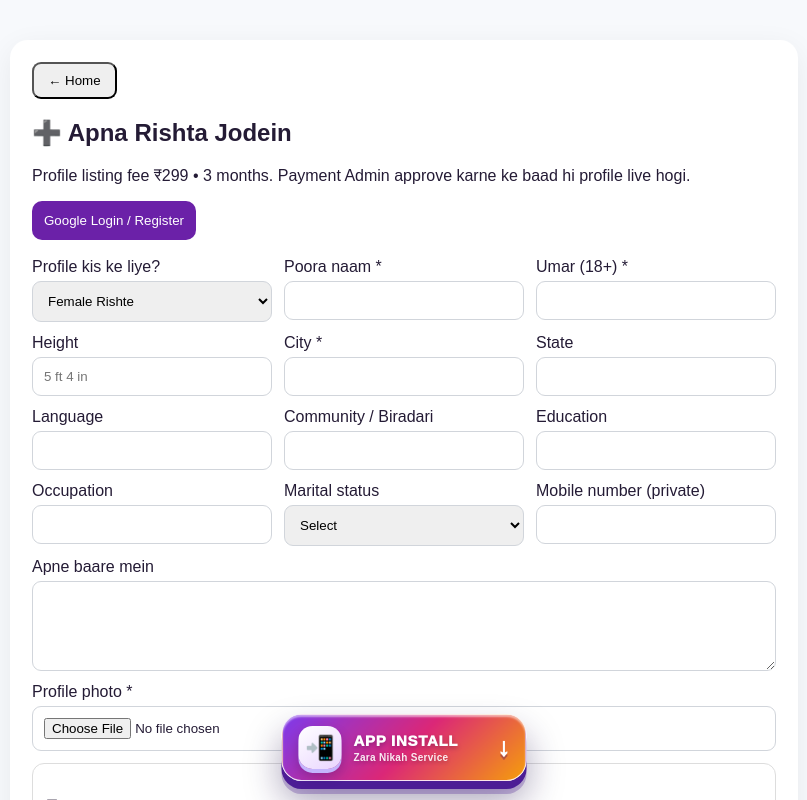
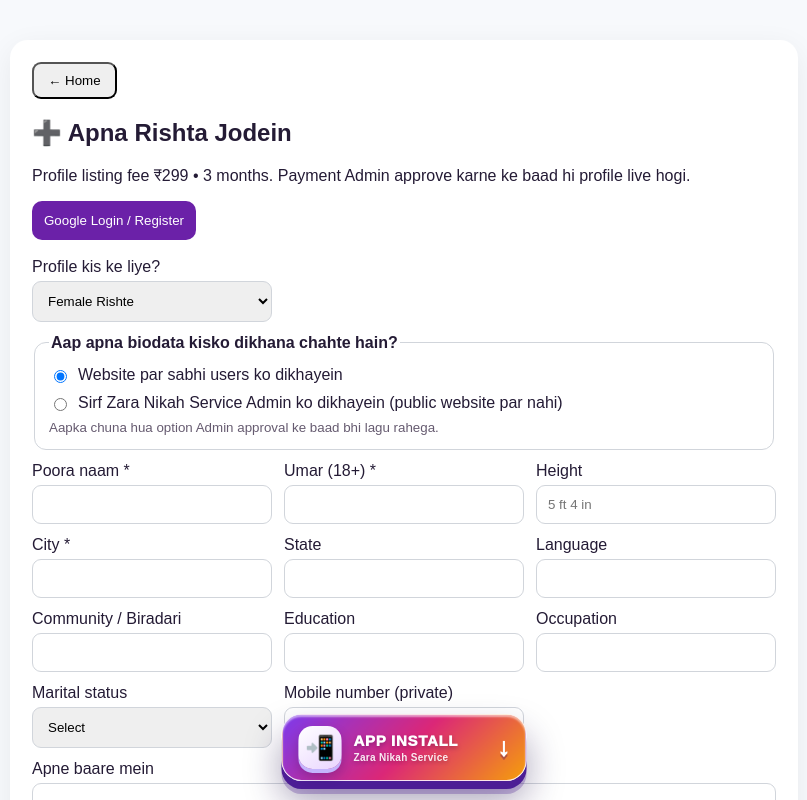
Before and after one commit to islam20111975-ops/zarashadiservice, a Next.js app: page /add-profile in a window 1280 px wide. Shown: the top 800 px of the page, without its empty margins (236-1043 px from the left). Built offline with nearby package versions, Linux system fonts and the light colour scheme; no server answers; the database is empty.

Commit message:
Add public or admin-only profile visibility choice

```diff
--- a/app/add-profile/page.js
+++ b/app/add-profile/page.js
@@ -7,7 +7,7 @@ import {auth,db} from "../../lib/firebase";
 
 export default function AddProfile(){
  const router=useRouter();
- const [user,setUser]=useState(null),[profile,setProfile]=useState({gender:"female",name:"",age:"",height:"",city:"",state:"",language:"",religion:"Muslim",community:"",education:"",occupation:"",maritalStatus:"",about:"",phone:""});
+ const [user,setUser]=useState(null),[profile,setProfile]=useState({gender:"female",visibility:"public",name:"",age:"",height:"",city:"",state:"",language:"",religion:"Muslim",community:"",education:"",occupation:"",maritalStatus:"",about:"",phone:""});
  const [photo,setPhoto]=useState(""),[payment,setPayment]=useState({upiId:"",qrUrl:""}),[utr,setUtr]=useState("");
  const [stage,setStage]=useState("form"),[busy,setBusy]=useState(false),[msg,setMsg]=useState("");
  useEffect(()=>onAuthStateChanged(auth,setUser),[]);
@@ -17,8 +17,9 @@ export default function AddProfile(){
  function readPhoto(file){if(!file)return;const img=new Image(),url=URL.createObjectURL(file);img.onload=()=>{const c=document.createElement("canvas"),scale=Math.min(1,700/Math.max(img.width,img.height));c.width=Math.round(img.width*scale);c.height=Math.round(img.height*scale);c.getContext("2d").drawImage(img,0,0,c.width,c.height);const data=c.toDataURL("image/jpeg",.72);if(data.length>850000){setMsg("Photo chhoti karein (1 MB se kam).");}else setPhoto(data);URL.revokeObjectURL(url)};img.src=url}
  async function submit(e){e.preventDefault();if(!user){setMsg("Pehle Google Login karein.");return}if(!photo){setMsg("Profile photo zaroori hai.");return}if(Number(profile.age)<18){setMsg("Sirf 18 saal ya usse zyada umar ke liye.");return}setBusy(true);setMsg("");try{const ref=await addDoc(collection(db,"profileSubmissions"),{uid:user.uid,email:user.email||"",...profile,age:Number(profile.age),photo,photos:[photo],image:photo,utr:utr.trim(),amount:299,status:"pending",paymentStatus:"pending",createdAt:serverTimestamp(),expiresAt:null});setMsg("Profile aur UTR Admin ko bhej diye gaye hain. Admin payment verify karke approve karega. Request ID: "+ref.id);setStage("done")}catch(e){setMsg("Submit nahi hua: "+(e.message||"Dobara koshish karein"))}finally{setBusy(false)}}
  return <main style={{maxWidth:820,margin:"24px auto",padding:16,color:"#241b35"}}><section style={{background:"white",padding:22,borderRadius:18,boxShadow:"0 8px 30px #0001"}}><button onClick={()=>router.push("/")} style={{padding:"9px 14px",borderRadius:9}}>← Home</button><h1>➕ Apna Rishta Jodein</h1><p>Profile listing fee ₹299 • 3 months. Payment Admin approve karne ke baad hi profile live hogi.</p>{!user&&<button onClick={login} style={{padding:12,background:"#6b21a8",color:"white",border:0,borderRadius:10}}>Google Login / Register</button>}
- {stage==="done"?<div style={{padding:16,background:"#ecfdf3",borderRadius:12,marginTop:16}}><h3>Request submit ho gayi</h3><p>{msg}</p><p>Admin payment verify karke approve karega. Approval ke baad profile Male/Female list mein photo aur ID ke saath dikhegi.</p></div>:<form onSubmit={submit} style={{display:"grid",gridTemplateColumns:"repeat(auto-fit,minmax(220px,1fr))",gap:12,marginTop:18}}>
+ {stage==="done"?<div style={{padding:16,background:"#ecfdf3",borderRadius:12,marginTop:16}}><h3>Request submit ho gayi</h3><p>{msg}</p><p>Admin payment verify karke approve karega. {profile.visibility==="admin"?"Aapne sirf Admin ko dikhane ka option chuna hai. Approval ke baad profile public list mein nahi aayegi; sirf Admin ke paas rahegi.":"Admin payment verify karke approve karega, tab profile Male/Female list mein photo aur ID ke saath dikhegi."}</p></div>:<form onSubmit={submit} style={{display:"grid",gridTemplateColumns:"repeat(auto-fit,minmax(220px,1fr))",gap:12,marginTop:18}}>
  <label>Profile kis ke liye?<select required value={profile.gender} onChange={e=>set("gender",e.target.value)} style={input}><option value="male">Male Rishte</option><option value="female">Female Rishte</option></select></label>
+ <fieldset style={{gridColumn:"1/-1",border:"1px solid #d1d5db",borderRadius:12,padding:14}}><legend style={{fontWeight:700}}>Aap apna biodata kisko dikhana chahte hain?</legend><label style={{display:"flex",alignItems:"center",gap:8,marginBottom:10}}><input type="radio" name="visibility" value="public" checked={profile.visibility==="public"} onChange={()=>set("visibility","public")}/> Website par sabhi users ko dikhayein</label><label style={{display:"flex",alignItems:"center",gap:8}}><input type="radio" name="visibility" value="admin" checked={profile.visibility==="admin"} onChange={()=>set("visibility","admin")}/> Sirf Zara Nikah Service Admin ko dikhayein (public website par nahi)</label><small style={{display:"block",marginTop:8,color:"#665b70"}}>Aapka chuna hua option Admin approval ke baad bhi lagu rahega.</small></fieldset>
  <label>Poora naam *<input required value={profile.name} onChange={e=>set("name",e.target.value)} style={input}/></label>
  <label>Umar (18+) *<input required type="number" min="18" max="100" value={profile.age} onChange={e=>set("age",e.target.value)} style={input}/></label>
  <label>Height<input value={profile.height} onChange={e=>set("height",e.target.value)} style={input} placeholder="5 ft 4 in"/></label>
```
